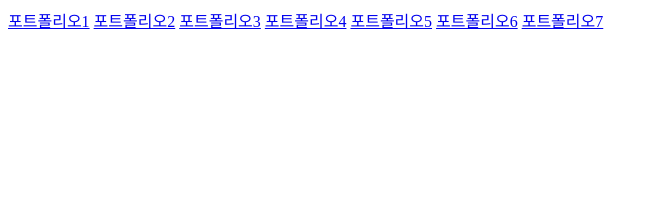
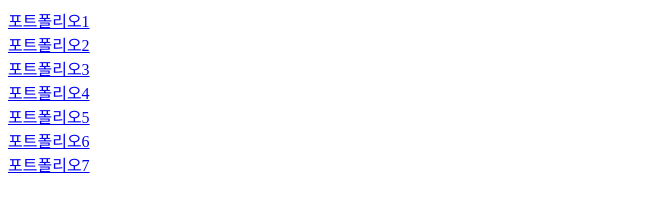
Before and after one commit to yuseop2/yuseop2.github.io, a plain HTML site: page index.html in a window 1280 px wide. Shown: the whole page, without its empty margins (0-655 px from the left). Drawn offline with Linux system fonts and the light colour scheme.

Commit message:
index making

```diff
--- a/index.html
+++ b/index.html
@@ -10,13 +10,13 @@
 <body>
     <!-- nav.gnb>a{포트폴리오$}*7 -->
     <nav class="gnb">
-        <a href="./web1">포트폴리오1</a>
-        <a href="./web2">포트폴리오2</a>
-        <a href="./web3">포트폴리오3</a>
-        <a href="./web4">포트폴리오4</a>
-        <a href="./web5">포트폴리오5</a>
-        <a href="./web6">포트폴리오6</a>
-        <a href="./web7">포트폴리오7</a>
+        <a href="./web1">포트폴리오1</a><br>
+        <a href="./web2">포트폴리오2</a><br>
+        <a href="./web3">포트폴리오3</a><br>
+        <a href="./web4">포트폴리오4</a><br>
+        <a href="./web5">포트폴리오5</a><br>
+        <a href="./web6">포트폴리오6</a><br>
+        <a href="./web7">포트폴리오7</a><br>
     </nav>
 
 </body>
```
Also changed, not shown: web1/index.html (+20 -0 lines).
